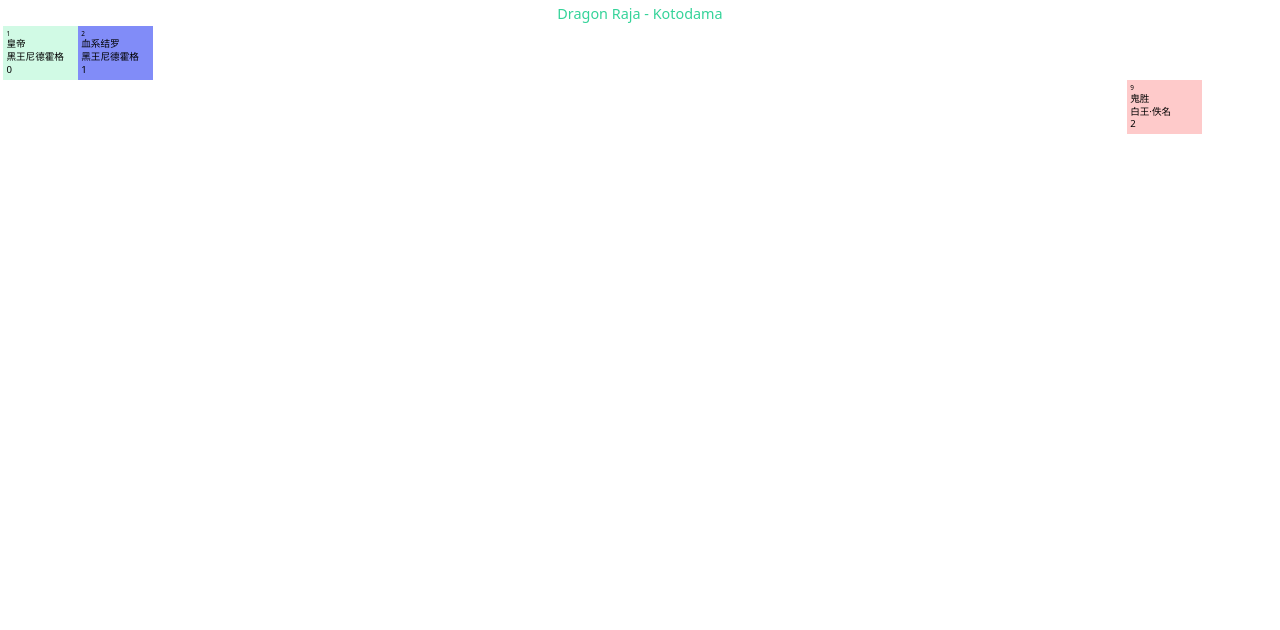
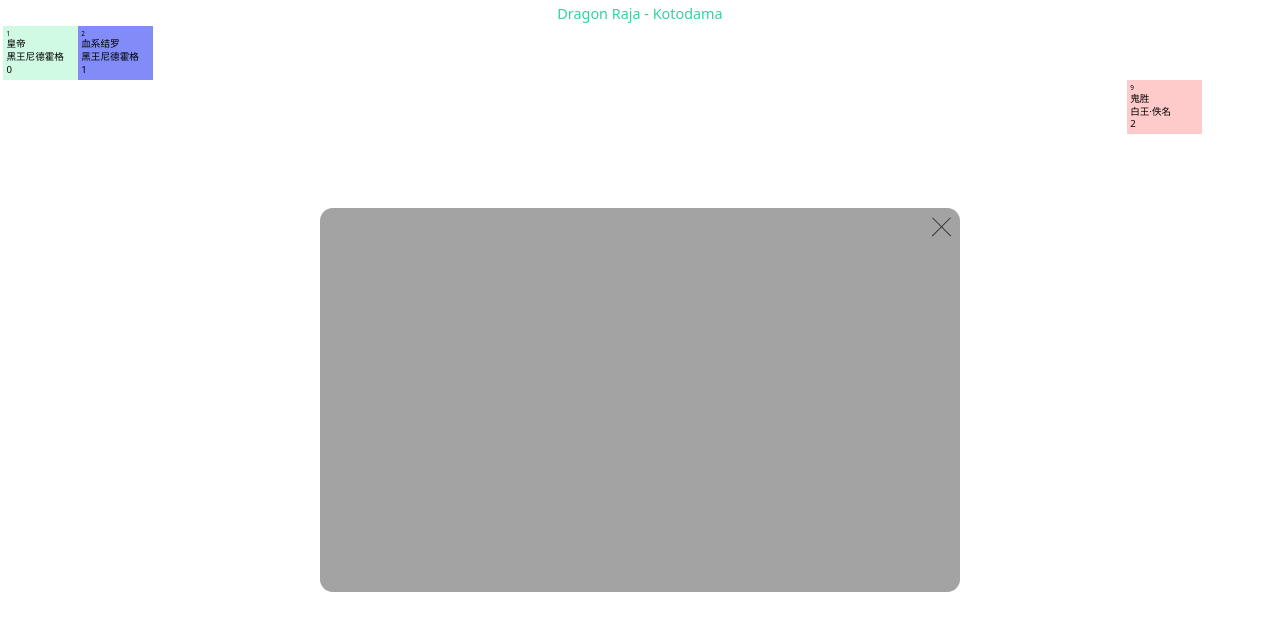
Before and after one commit to sansui-d/Kotodama, a Vue app: page / in a window 1280 px wide. Shown: the top 630 px of the page. Built offline with nearby package versions, Linux system fonts and the light colour scheme.

Commit message:
code 1-15

```diff
--- a/src/components/Card.vue
+++ b/src/components/Card.vue
@@ -1,22 +1,24 @@
 <script setup lang="ts">
+import { reactive } from 'vue';
 import type { ICardProps } from '@/constants/types'
-import { useCardWrapperStore } from '@/stores/cardWrapperDataStore'
-const props = defineProps<ICardProps>()
-const { setCardWrapperData } = useCardWrapperStore()
+const props = defineProps<ICardProps & { onCardClick?: (cardData?: ICardProps) => void }>()
+const cardData  = reactive({ ...props });
 const cardBackground = ['bg-emerald-100', 'bg-indigo-400', 'bg-red-200']
-const handleClick = () => {
-  console.log({ ...props })
-  setCardWrapperData({ ...props })
+const handleCardClick = () => {
+  props.onCardClick && props.onCardClick(cardData)
 }
 </script>
 
 <template>
-  <div v-if="isEmpyt"></div>
-  <div v-else :class="`card inline-block p-1 cursor-pointer ${cardBackground[risk ?? 0]}`" @click="handleClick">
-    <div class="text-[0.5rem]">{{ index }}</div>
-    <div class="text-xs">{{ name }}</div>
-    <div class="text-xs">{{ blood }}</div>
-    <div class="text-xs">{{ risk }}</div>
+  <div v-if="cardData?.isEmpyt"></div>
+  <div v-else
+    :class="`card inline-block p-1 cursor-pointer ${cardBackground[cardData?.risk ?? 0]}`"
+    @click="handleCardClick"
+  >
+    <div class="text-[0.5rem]">{{ cardData?.index }}</div>
+    <div class="text-xs">{{ cardData?.name }}</div>
+    <div class="text-xs">{{ cardData?.blood }}</div>
+    <div class="text-xs">{{ cardData?.risk }}</div>
   </div>
 </template>
 
--- a/src/components/CardList.vue
+++ b/src/components/CardList.vue
@@ -1,12 +1,12 @@
 <script setup lang="ts">
 import type { ICardProps } from '@/constants/types'
 import Card from './Card.vue'
-defineProps<{ cardListData?: ICardProps[] }>()
+defineProps<{ cardListData?: ICardProps[]; onCardClick?: (cardData?: ICardProps) => void }>()
 </script>
 
 <template>
   <div class="card-list grid grid-cols-17 grid-rows-7">
-    <Card v-for="card in cardListData" :key="card.index" v-bind="{ ...card }" />
+    <Card v-for="card in cardListData" :key="card.index" v-bind="{ ...card }" :onCardClick="onCardClick" />
   </div>
 </template>
 
--- a/src/components/CardWrapper.vue
+++ b/src/components/CardWrapper.vue
@@ -1,20 +1,54 @@
 <script setup lang="ts">
-import { storeToRefs } from 'pinia'
 import type { ICardProps } from '@/constants/types'
-import { useCardWrapperStore } from '@/stores/cardWrapperDataStore'
-defineProps<ICardProps>()
-const { cardData } = storeToRefs(useCardWrapperStore())
+defineProps<{cardData?:ICardProps}>();
+const handleCloseWrapper = () => {
+
+}
 </script>
 
 <template>
-  <div class="card-warpper w-[50rem] h-[50rem] p-10 fixed top-2/4 left-2/4 translate-y-50 translate-x-50">
-    <div></div>
-    <div>{{ cardData.index }}</div>
-    <div>{{ cardData.name }}</div>
-    <div>{{ cardData.index }}</div>
-    <div>{{ cardData.index }}</div>
-    <div>{{ cardData.index }}</div>
+  <div
+    class="card-warpper rounded-2xl bg-neutral-400 w-[50rem] h-[30rem] p-10 fixed top-2/4 left-2/4
+           translate-y-50 translate-x-50"
+  >
+    <div class="close" @click="handleCloseWrapper"></div>
+    <div>{{ cardData?.index }}</div>
+    <div>{{ cardData?.name }}</div>
+    <div>{{ cardData?.index }}</div>
+    <div>{{ cardData?.index }}</div>
   </div>
 </template>
 
-<style scoped></style>
+<style lang="less" scoped>
+.close {
+  position: absolute;
+  top: 0.5rem;
+  right: 0.5rem;
+  width: 2rem;
+  height: 2rem;
+  padding: 0;
+  cursor: pointer;
+
+  &:hover::after {
+    background-color: aqua;
+  }
+  &:hover::before {
+    background-color: aqua;
+  }
+}
+.close::before,
+.close::after {
+    content: '';
+    width: 1px;
+    height: 100%;
+    background: #333;
+    display: block;
+    transform: rotate(45deg) translateX(0px);
+    position: absolute;
+    left: 50%;
+    top: 0;
+}
+.close::after {
+    transform: rotate(-45deg) translateX(0px);
+}
+</style>
--- a/src/views/HomeView.vue
+++ b/src/views/HomeView.vue
@@ -1,15 +1,23 @@
 <script setup lang="ts">
+import { storeToRefs } from 'pinia'
 import CardList from '@/components/CardList.vue'
 import CardWrapper from '@/components/CardWrapper.vue'
 import { kotodama } from '@/constants/constants'
+import { useCardWrapperStore } from '@/stores/cardWrapperDataStore'
+import type { ICardProps } from '@/constants/types'
+const { cardData } = storeToRefs(useCardWrapperStore())
+const { setCardWrapperData } = useCardWrapperStore()
+const handleCardClick = (card?: ICardProps) => {
+  setCardWrapperData({ ...card })
+}
 </script>
 
 <template>
   <div class="title text-center text-lg text-emerald-400">Dragon Raja - Kotodama</div>
   <div class="card-list">
-    <CardList :cardListData="kotodama" />
+    <CardList :cardListData="kotodama" :onCardClick="handleCardClick" />
   </div>
-  <CardWrapper />
+  <CardWrapper :cardData="cardData" />
 </template>
 
 <style scoped></style>
```
Also changed, not shown: .eslintrc.cjs.
